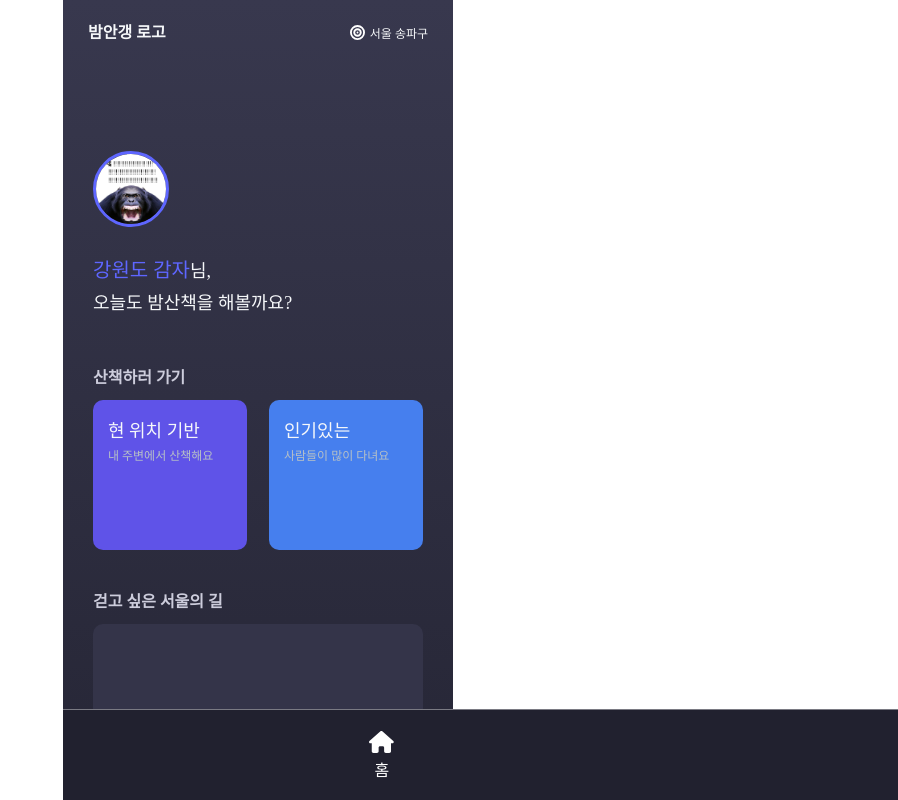
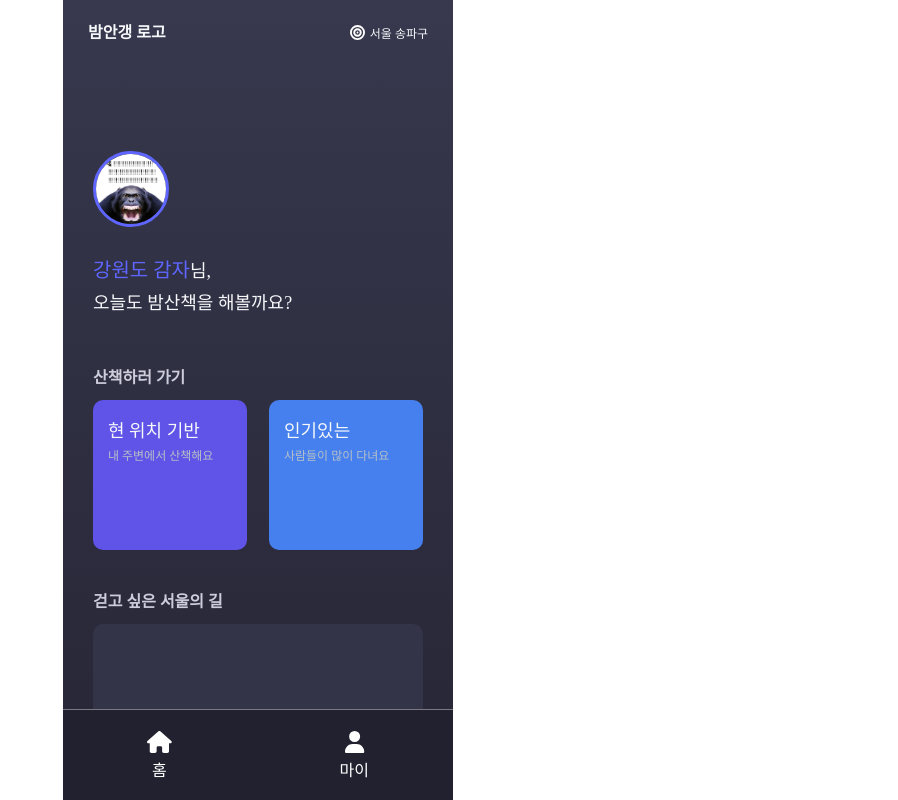
Before and after one commit to seoul-night/ddubam-client, a React (Create React App) app: page /home in a window 1280 px wide. Shown: the top 800 px of the page, without its empty margins (382-1280 px from the left). Built offline with nearby package versions, Linux system fonts and the light colour scheme.

Commit message:
[Fix] Footer 너비 오류 수정

```diff
--- a/src/components/Footer.jsx
+++ b/src/components/Footer.jsx
@@ -7,6 +7,7 @@ const Foot = styled.div`
   position: fixed;
   bottom: 0;
   width: 100%;
+  max-width: 390px;
   height: 90px;
   border-top: 1px solid #7a7a83;
   display: flex;
```
